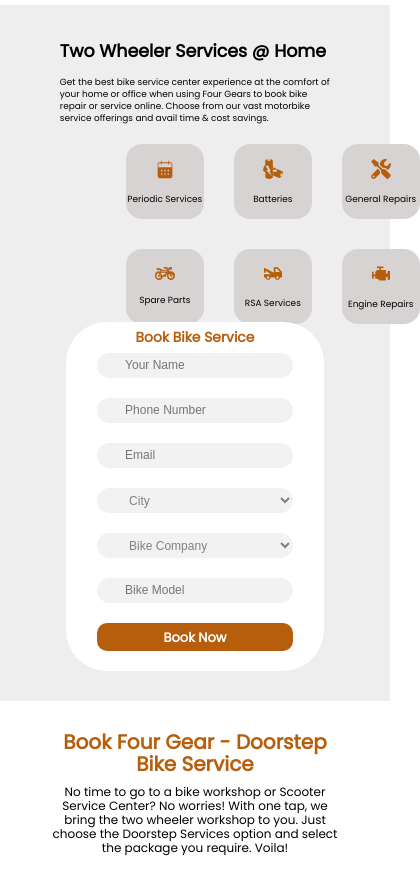
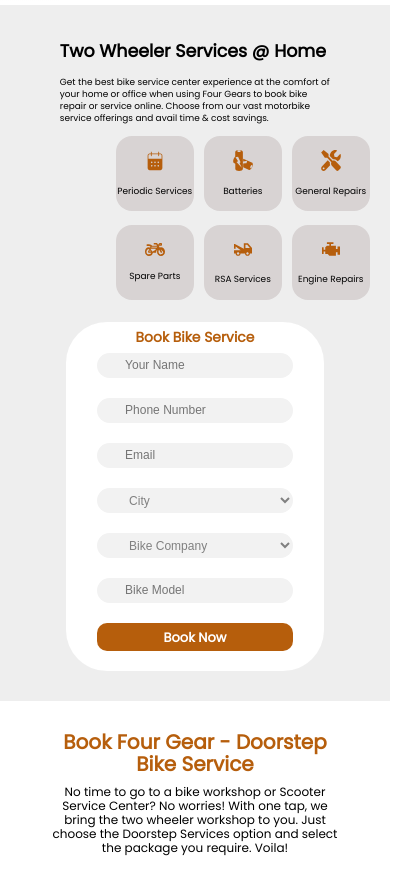
Before and after one commit to anshulkumarx7/FourGear-MotorBikeService-FrontEnd, a React (Vite) app: page / in a window 390 px wide. Shown: the part 860-1753 px from the top of the page, 420 px wide, since content can reach past the window. Built offline with nearby package versions, Linux system fonts and the light colour scheme.

Commit message:
fix fontsize - bookService

```diff
--- a/src/Styles/BookService.css
+++ b/src/Styles/BookService.css
@@ -179,6 +179,7 @@
   .fourBookServiceBox {
     width: 7.8rem;
     height: 7.49rem;
+    margin: unset;
   }
   .fourBookServiceBox img {
     width: 2.049rem;
```
